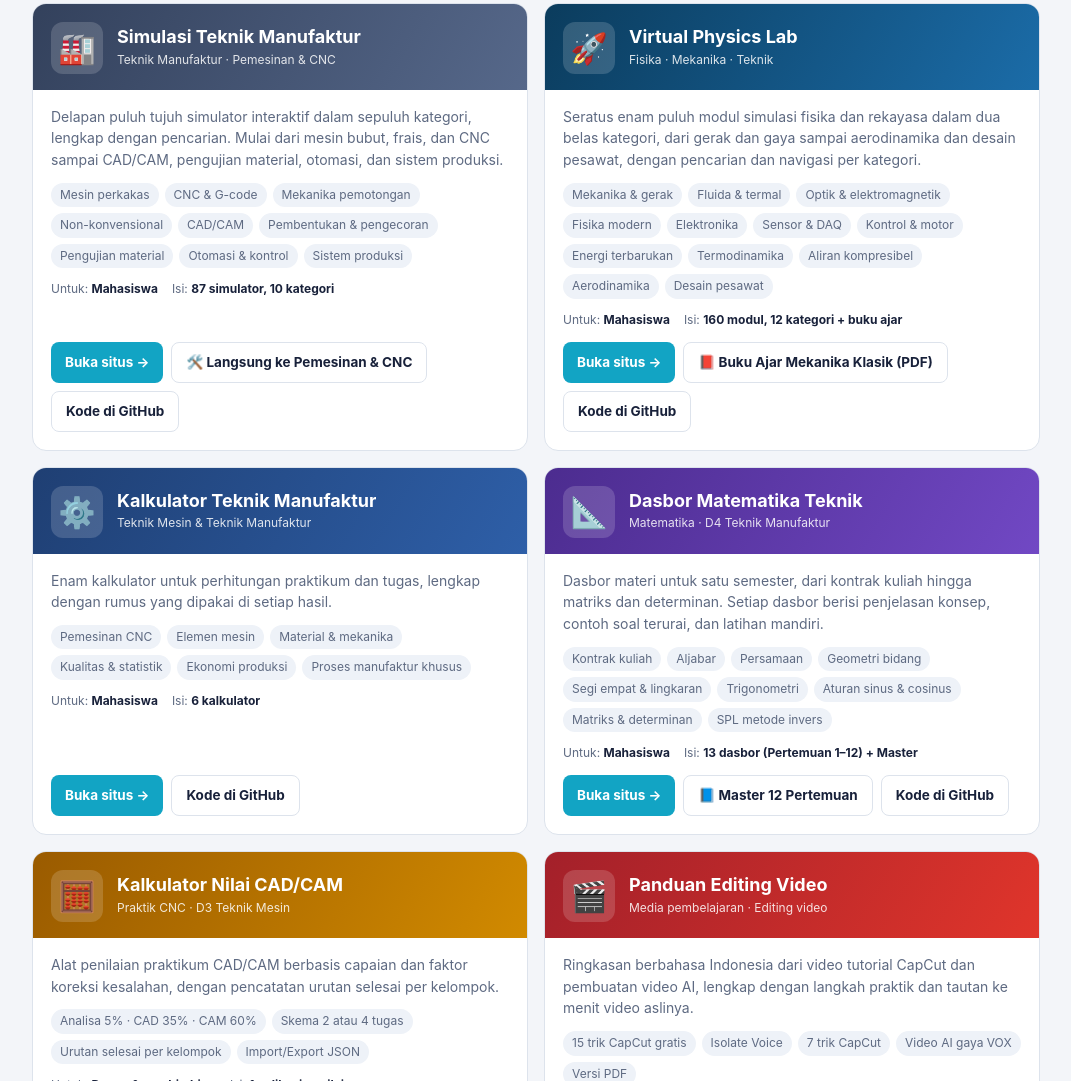
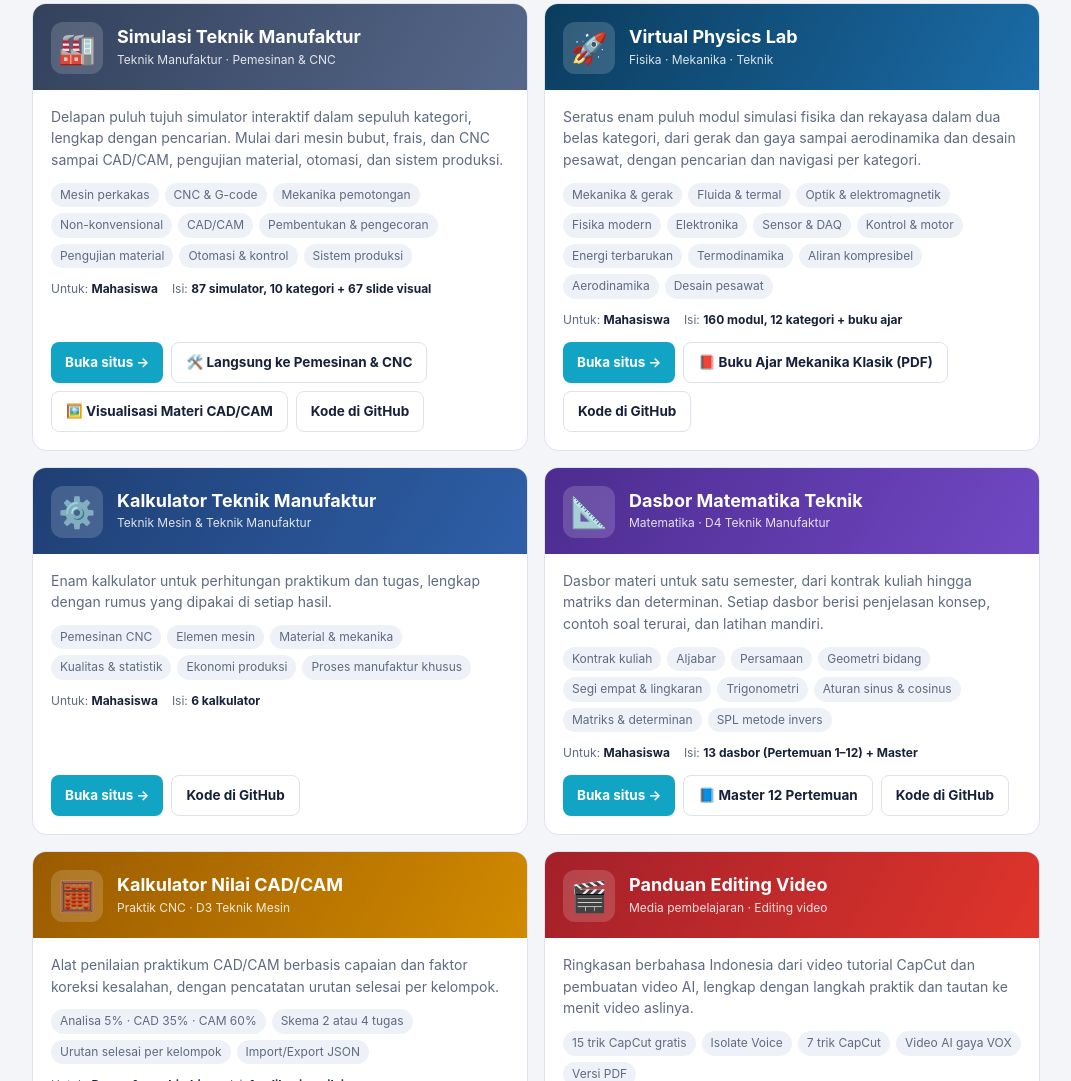
Before and after one commit to muasmuchtar/muasmuchtar.github.io, a plain HTML site: page index.html in a window 1280 px wide. Shown: the part 984-2065 px from the top of the page, without its empty margins (104-1175 px from the left). Drawn offline with Linux system fonts and the light colour scheme.

Commit message:
Portofolio: tautan Visualisasi Materi CAD/CAM
Co-Authored-By: Claude Opus 5.5 <noreply@anthropic.com>

```diff
--- a/index.html
+++ b/index.html
@@ -137,9 +137,9 @@
       cls:"b7", ico:"🏭", title:"Simulasi Teknik Manufaktur", sub:"Teknik Manufaktur · Pemesinan & CNC",
       desc:"Delapan puluh tujuh simulator interaktif dalam sepuluh kategori, lengkap dengan pencarian. Mulai dari mesin bubut, frais, dan CNC sampai CAD/CAM, pengujian material, otomasi, dan sistem produksi.",
       chips:["Mesin perkakas","CNC & G-code","Mekanika pemotongan","Non-konvensional","CAD/CAM","Pembentukan & pengecoran","Pengujian material","Otomasi & kontrol","Sistem produksi"],
-      who:"Mahasiswa", isi:"87 simulator, 10 kategori",
+      who:"Mahasiswa", isi:"87 simulator, 10 kategori + 67 slide visual",
       url:"https://muasmuchtar.github.io/simulasi-teknik-manufaktur/", repo:"https://github.com/muasmuchtar/simulasi-teknik-manufaktur",
-      extra:[["🛠️ Langsung ke Pemesinan & CNC","https://muasmuchtar.github.io/simulasi-teknik-manufaktur/#pemesinan"]]
+      extra:[["🛠️ Langsung ke Pemesinan & CNC","https://muasmuchtar.github.io/simulasi-teknik-manufaktur/#pemesinan"],["🖼️ Visualisasi Materi CAD/CAM","https://muasmuchtar.github.io/simulasi-teknik-manufaktur/visualisasi/"]]
     },
     {
       cls:"b8", ico:"🚀", title:"Virtual Physics Lab", sub:"Fisika · Mekanika · Teknik",
```
